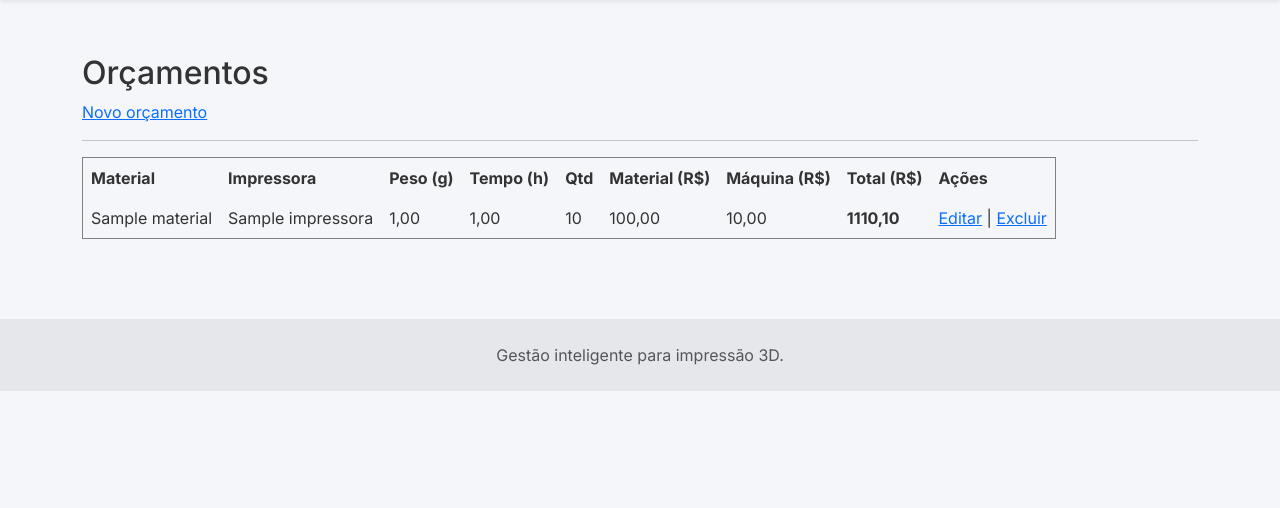
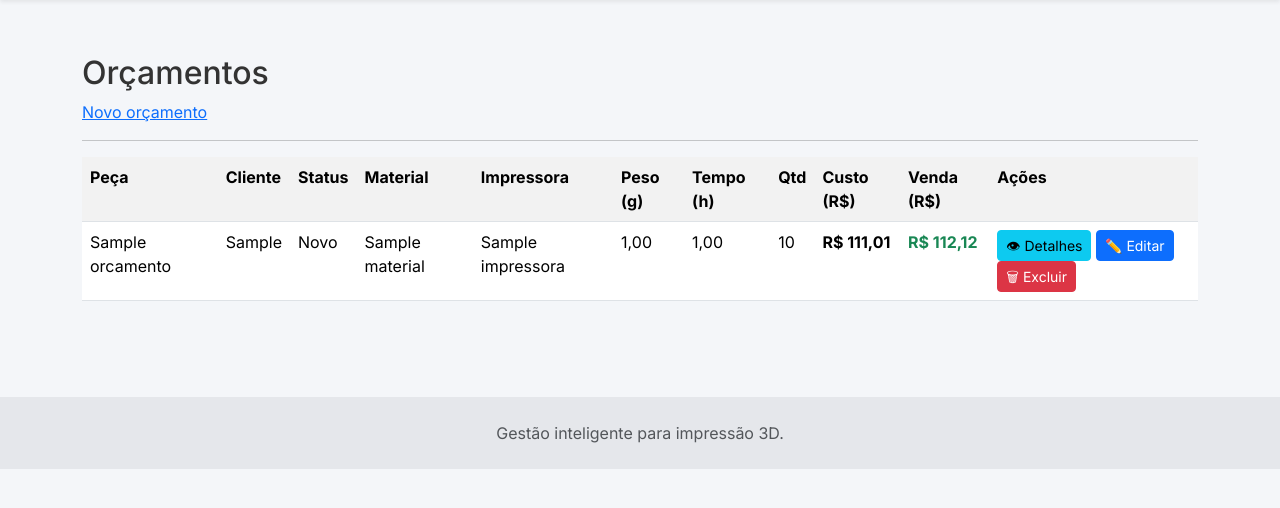
Before and after one commit to adrianegit/valor3d, a Django app: page /orcamentos/ in a window 1280 px wide. Shown: the part 162-670 px from the top of the page. Run offline with Django 5.2, Linux system fonts and the light colour scheme; tables that the repository leaves empty hold one stand-in row (values such as "Sample post").

Commit message:
Corrige cálculo de custo total na formação de preço

```diff
--- a/sistema/core/models.py
+++ b/sistema/core/models.py
@@ -201,16 +201,14 @@ class Orcamento(models.Model):
     @property
     def custo_total(self):
 
-        total_unitario = (
-            self.custo_material +
-            self.custo_maquina +
-            self.custo_energia +
-            self.custo_mao_obra
+        total = (
+        self.custo_material +
+        self.custo_maquina +
+        self.custo_energia +
+        self.custo_mao_obra
         )
 
-        return (
-            total_unitario * self.quantidade
-        ).quantize(Decimal("0.01"))
+        return total.quantize(Decimal("0.01"))
 
     @property
     def preco_com_lucro(self):
--- a/sistema/core/templates/core/orcamentos.html
+++ b/sistema/core/templates/core/orcamentos.html
@@ -10,36 +10,62 @@
 
 <hr>
 
-<table border="1" cellpadding="8">
+<table class="table table-striped table-hover">
 
 <tr>
+    <th>Peça</th>
+    <th>Cliente</th>
+    <th>Status</th>
     <th>Material</th>
     <th>Impressora</th>
     <th>Peso (g)</th>
     <th>Tempo (h)</th>
     <th>Qtd</th>
-        <th>Material (R$)</th>
-        <th>Máquina (R$)</th>
-        <th>Total (R$)</th>
+    <th>Custo (R$)</th>
+    <th>Venda (R$)</th>
     <th>Ações</th>
 </tr>
 
     {% for o in orcamentos %}
 
  <tr>
+    <td>{{ o.nome_peca }}</td>
+    <td>{{ o.cliente }}</td>
+    <td>{{ o.get_status_display }}</td>
+
     <td>{{ o.material.nome }}</td>
     <td>{{ o.impressora.nome }}</td>
     <td>{{ o.peso_peca }}</td>
     <td>{{ o.tempo_impressao_horas }}</td>
     <td>{{ o.quantidade }}</td>
-        <td>{{ o.custo_material }}</td>
-        <td>{{ o.custo_maquina }}</td>
-        <td><strong>{{ o.custo_total }}</strong></td>
 
     <td>
-            <a href="{% url 'editar_orcamento' o.id %}">Editar</a>
-            |
-            <a href="{% url 'excluir_orcamento' o.id %}">Excluir</a>
+        <strong>R$ {{ o.custo_total }}</strong>
+    </td>
+
+    <td>
+        <strong class="text-success">
+            R$ {{ o.preco_com_lucro }}
+        </strong>
+    </td>
+
+    <td>
+
+    <a href="{% url 'detalhe_orcamento' o.id %}"
+       class="btn btn-sm btn-info">
+        👁 Detalhes
+    </a>
+
+    <a href="{% url 'editar_orcamento' o.id %}"
+       class="btn btn-sm btn-primary">
+        ✏️ Editar
+    </a>
+
+    <a href="{% url 'excluir_orcamento' o.id %}"
+       class="btn btn-sm btn-danger">
+        🗑 Excluir
+    </a>
+
     </td>
 </tr>
 
--- a/sistema/core/urls.py
+++ b/sistema/core/urls.py
@@ -59,9 +59,6 @@ urlpatterns = [
     ),
 
 
-
-    # ORÇAMENTOS
-
    # ORÇAMENTOS
 
 path(
@@ -83,15 +80,15 @@ path(
 ),
 
 path(
+    'orcamentos/excluir/<int:id>/',
+    views.excluir_orcamento,
+    name='excluir_orcamento'
+),
+
+path(
     'orcamentos/<int:id>/',
     views.detalhe_orcamento,
     name='detalhe_orcamento'
-),
-
-path(
-    'orcamentos/excluir/<int:id>/',
-    views.excluir_orcamento,
-    name='excluir_orcamento'
 ),
 
     path(
```
Also changed, not shown: sistema/core/templates/core/orcamento_detalhe.html (+26 -3 lines). Lines whose indentation alone changed are shown as unchanged.
